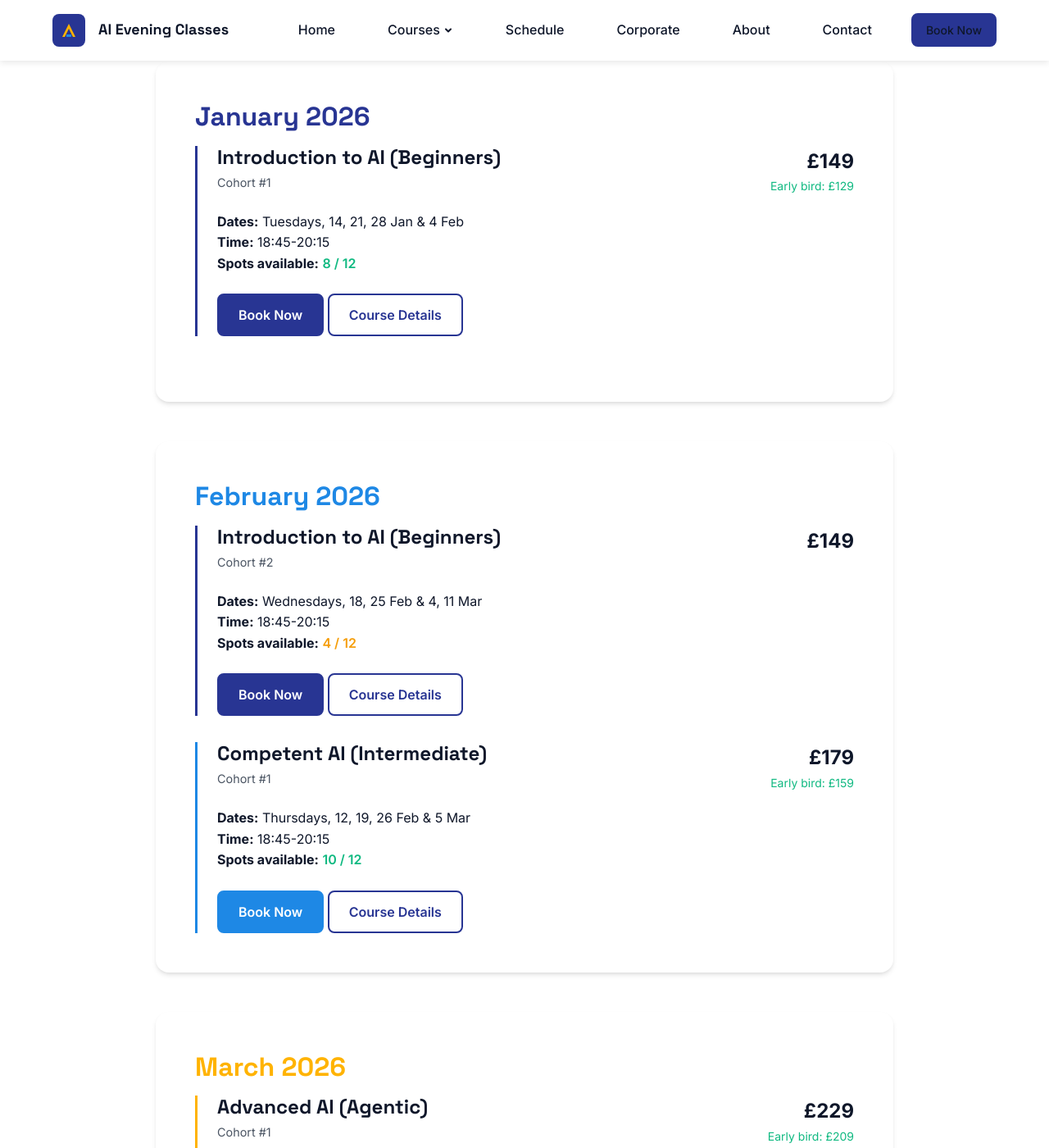
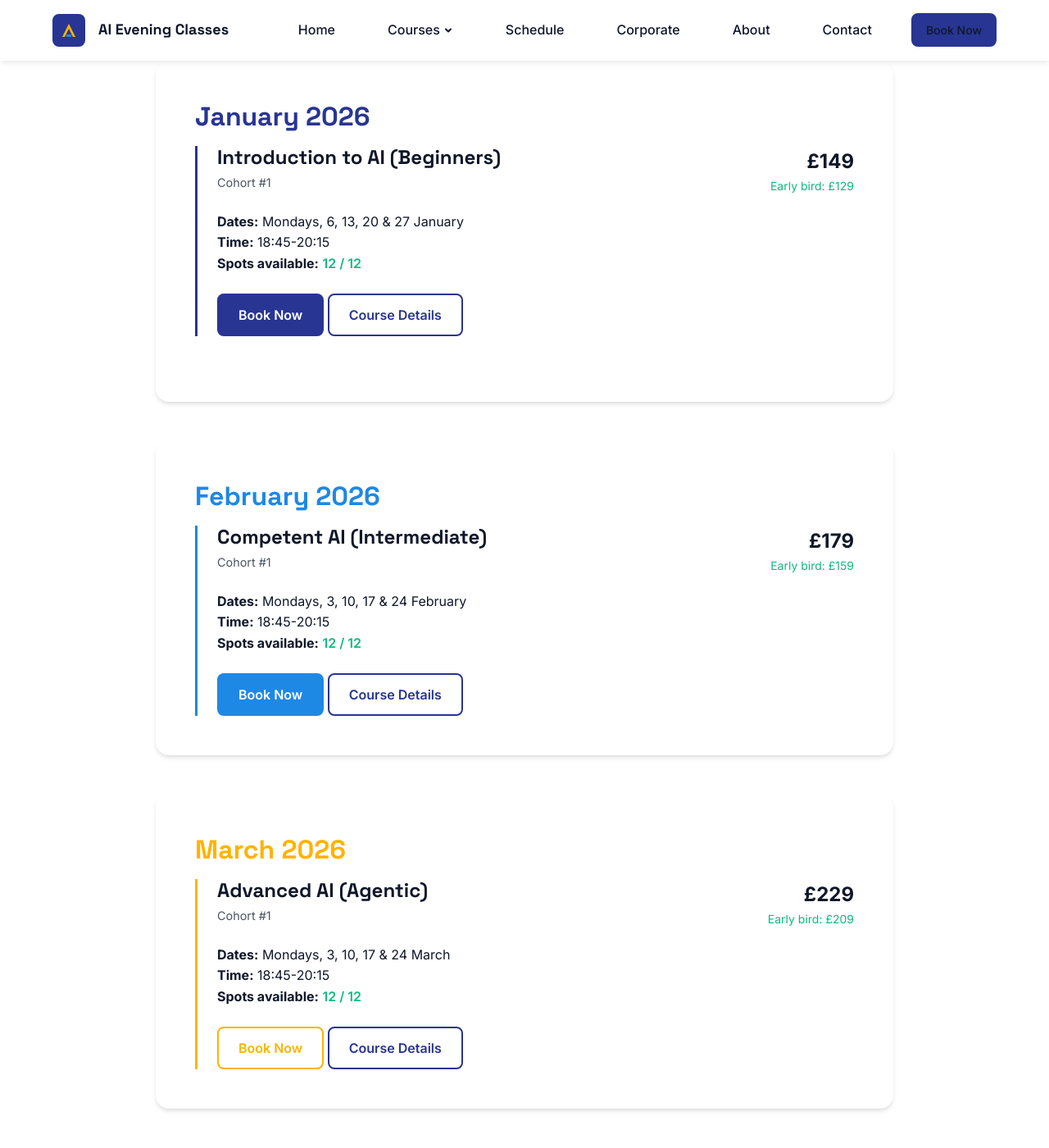
Before and after one commit to LatinRickshaw/oxfordaiteaching, a Jekyll site: the page built from schedule.html, in a window 1280 px wide and 1400 px high, scrolled down 579 px. Shown: the whole window at 82% size. Built offline with Jekyll 4.4.1, drawn with Linux system fonts in a browser that asks for light colours; some of the changed text lies outside the part shown.

Commit message:
Update course schedule with correct dates: Jan (Beginners), Feb (Intermediate), Mar (Advanced)

```diff
--- a/schedule.html
+++ b/schedule.html
@@ -19,7 +19,7 @@ description: View upcoming AI course cohorts in Oxford and book your spot. Begin
             <h2 id="book">Book Your Course</h2>
             <p>All courses run for 4 weeks, one evening per week (18:45-20:15) in Oxford. Maximum 12 students per cohort.</p>
 
-            <!-- Month 1 - Example Schedule -->
+            <!-- January 2026 - Beginners -->
             <div style="background-color: var(--color-white); padding: var(--spacing-xl); border-radius: var(--border-radius-lg); margin-bottom: var(--spacing-xl); box-shadow: var(--shadow-md);">
                 <h3 style="color: var(--color-indigo); margin-bottom: var(--spacing-sm);">January 2026</h3>
 
@@ -34,34 +34,17 @@ description: View upcoming AI course cohorts in Oxford and book your spot. Begin
                             <div style="font-size: 0.875rem; color: var(--color-success);">Early bird: £129</div>
                         </div>
                     </div>
-                    <p><strong>Dates:</strong> Tuesdays, 14, 21, 28 Jan & 4 Feb<br>
+                    <p><strong>Dates:</strong> Mondays, 6, 13, 20 & 27 January<br>
                     <strong>Time:</strong> 18:45-20:15<br>
-                    <strong>Spots available:</strong> <span style="color: var(--color-success); font-weight: 600;">8 / 12</span></p>
-                    <a href="#stripe-booking-link" class="btn btn-primary">Book Now</a>
+                    <strong>Spots available:</strong> <span style="color: var(--color-success); font-weight: 600;">12 / 12</span></p>
+                    <a href="https://book.stripe.com/test_14A9AU0cQePf1g62Kr3VC00" class="btn btn-primary">Book Now</a>
                     <a href="{{ site.baseurl }}/courses/beginners" class="btn btn-outline">Course Details</a>
                 </div>
             </div>
 
-            <!-- Month 2-3 - Example Schedule -->
+            <!-- February 2026 - Intermediate -->
             <div style="background-color: var(--color-white); padding: var(--spacing-xl); border-radius: var(--border-radius-lg); margin-bottom: var(--spacing-xl); box-shadow: var(--shadow-md);">
                 <h3 style="color: var(--color-blue); margin-bottom: var(--spacing-sm);">February 2026</h3>
-
-                <div style="border-left: 3px solid var(--color-indigo); padding-left: var(--spacing-md); margin-bottom: var(--spacing-lg);">
-                    <div style="display: flex; justify-content: space-between; align-items: start; flex-wrap: wrap; margin-bottom: var(--spacing-sm);">
-                        <div>
-                            <h4 style="margin-bottom: 0.25rem;">Introduction to AI (Beginners)</h4>
-                            <p style="color: var(--color-gray-600); margin-bottom: var(--spacing-xs); font-size: 0.9rem;">Cohort #2</p>
-                        </div>
-                        <div style="text-align: right;">
-                            <div style="font-size: 1.5rem; font-weight: 700; color: var(--color-slate);">£149</div>
-                        </div>
-                    </div>
-                    <p><strong>Dates:</strong> Wednesdays, 18, 25 Feb & 4, 11 Mar<br>
-                    <strong>Time:</strong> 18:45-20:15<br>
-                    <strong>Spots available:</strong> <span style="color: var(--color-warning); font-weight: 600;">4 / 12</span></p>
-                    <a href="#stripe-booking-link" class="btn btn-primary">Book Now</a>
-                    <a href="{{ site.baseurl }}/courses/beginners" class="btn btn-outline">Course Details</a>
-                </div>
 
                 <div style="border-left: 3px solid var(--color-blue); padding-left: var(--spacing-md);">
                     <div style="display: flex; justify-content: space-between; align-items: start; flex-wrap: wrap; margin-bottom: var(--spacing-sm);">
@@ -74,15 +57,15 @@ description: View upcoming AI course cohorts in Oxford and book your spot. Begin
                             <div style="font-size: 0.875rem; color: var(--color-success);">Early bird: £159</div>
                         </div>
                     </div>
-                    <p><strong>Dates:</strong> Thursdays, 12, 19, 26 Feb & 5 Mar<br>
+                    <p><strong>Dates:</strong> Mondays, 3, 10, 17 & 24 February<br>
                     <strong>Time:</strong> 18:45-20:15<br>
-                    <strong>Spots available:</strong> <span style="color: var(--color-success); font-weight: 600;">10 / 12</span></p>
-                    <a href="#stripe-booking-link" class="btn btn-secondary">Book Now</a>
+                    <strong>Spots available:</strong> <span style="color: var(--color-success); font-weight: 600;">12 / 12</span></p>
+                    <a href="https://book.stripe.com/test_28E28sgbO6iJaQG98P3VC01" class="btn btn-secondary">Book Now</a>
                     <a href="{{ site.baseurl }}/courses/intermediate" class="btn btn-outline">Course Details</a>
                 </div>
             </div>
 
-            <!-- Month 4+ - Example Schedule -->
+            <!-- March 2026 - Advanced -->
             <div style="background-color: var(--color-white); padding: var(--spacing-xl); border-radius: var(--border-radius-lg); margin-bottom: var(--spacing-xl); box-shadow: var(--shadow-md);">
                 <h3 style="color: var(--color-amber); margin-bottom: var(--spacing-sm);">March 2026</h3>
 
@@ -97,10 +80,10 @@ description: View upcoming AI course cohorts in Oxford and book your spot. Begin
                             <div style="font-size: 0.875rem; color: var(--color-success);">Early bird: £209</div>
                         </div>
                     </div>
-                    <p><strong>Dates:</strong> Tuesdays, 17, 24, 31 Mar & 7 Apr<br>
+                    <p><strong>Dates:</strong> Mondays, 3, 10, 17 & 24 March<br>
                     <strong>Time:</strong> 18:45-20:15<br>
-                    <strong>Spots available:</strong> <span style="color: var(--color-success); font-weight: 600;">11 / 12</span></p>
-                    <a href="#stripe-booking-link" class="btn btn-outline">Book Now</a>
+                    <strong>Spots available:</strong> <span style="color: var(--color-success); font-weight: 600;">12 / 12</span></p>
+                    <a href="https://book.stripe.com/test_00w3cw4t6ePf7Eu2Kr3VC02" class="btn btn-outline" style="border-color: var(--color-amber); color: var(--color-amber);">Book Now</a>
                     <a href="{{ site.baseurl }}/courses/advanced" class="btn btn-outline">Course Details</a>
                 </div>
             </div>
```
